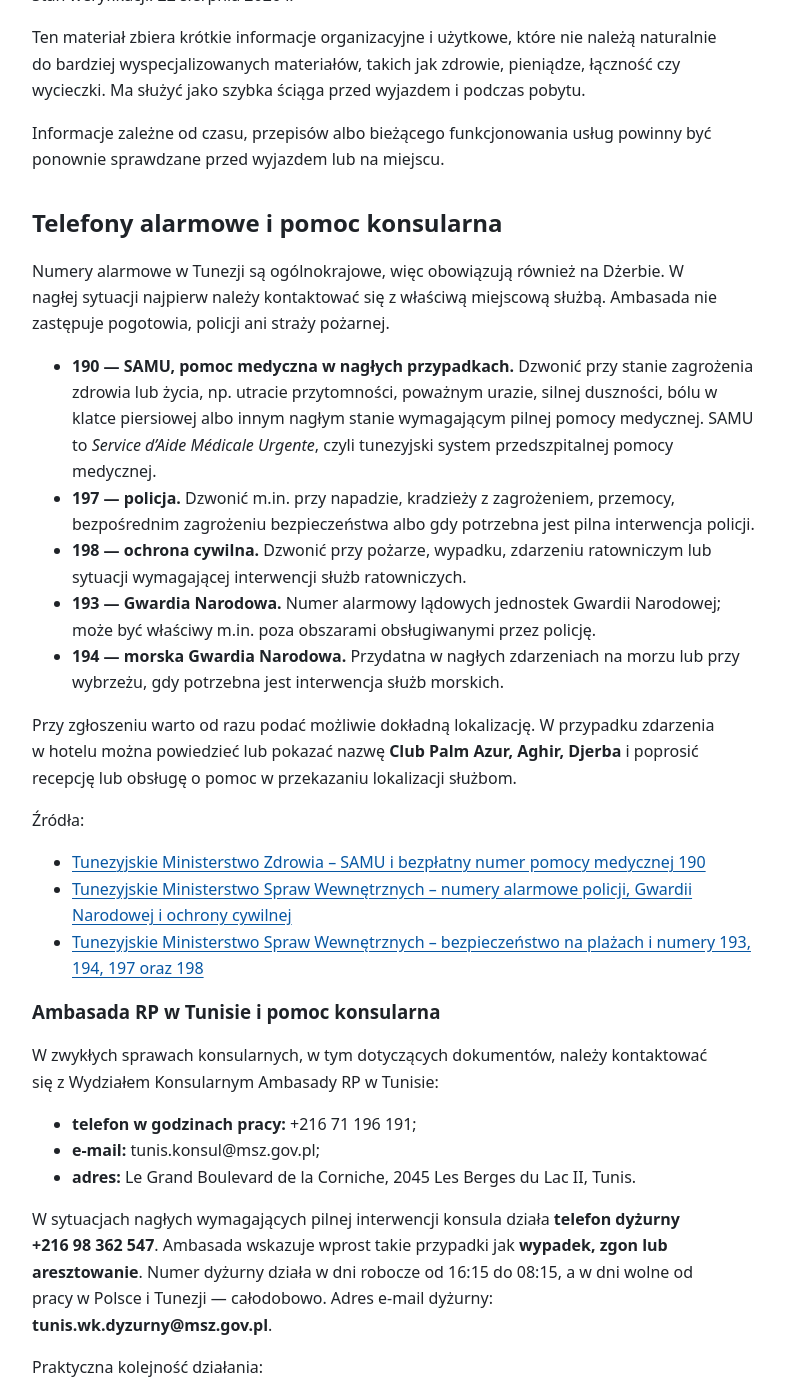
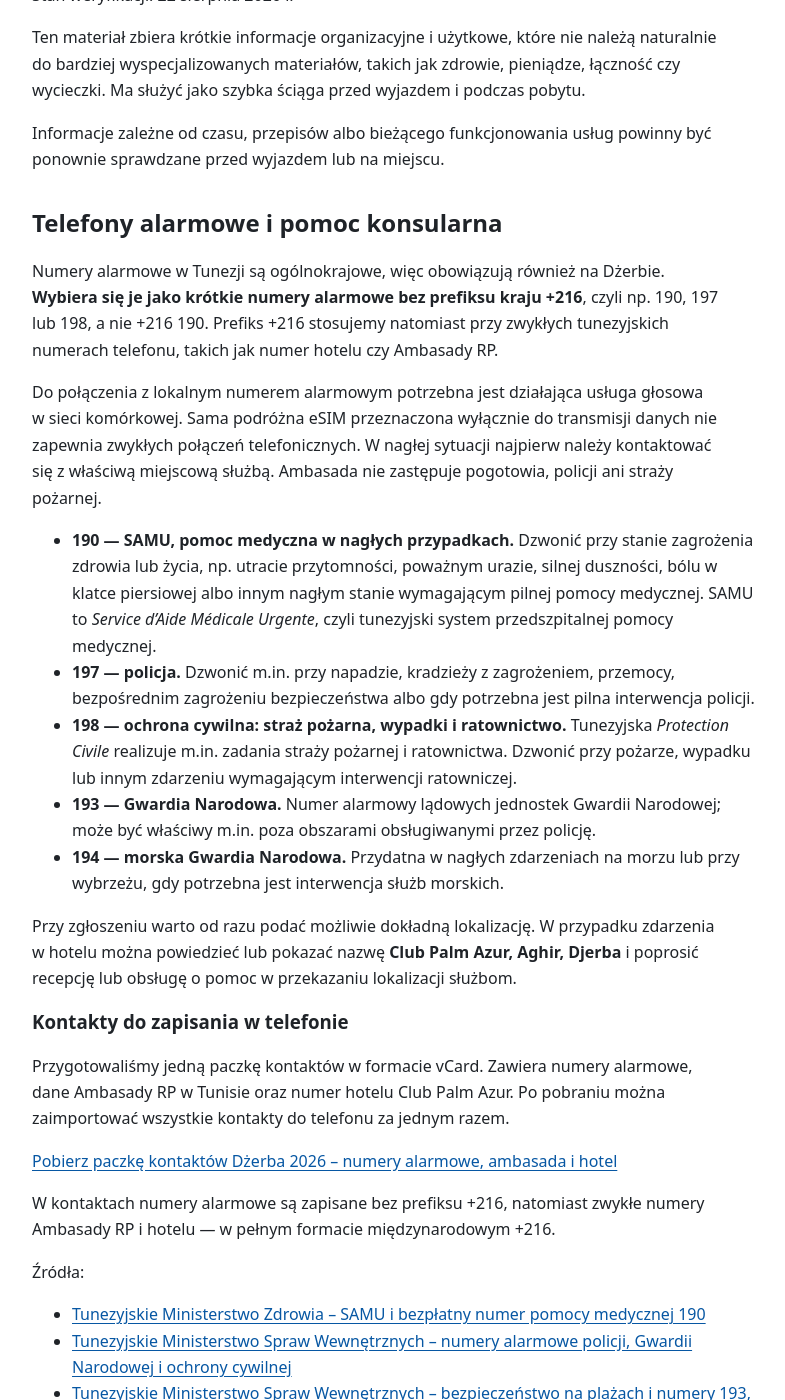
Before and after one commit to rotnicki/djerba-2026, a Jekyll site: the page built from praktyczne.md, in a window 1280 px wide and 1400 px high, scrolled down 334 px. Shown: the whole window, without its empty margins (32-817 px from the left). Built offline with Jekyll 4.4.1, drawn with Linux system fonts in a browser that asks for light colours; our own code applies the rules of GitHub Pages for plain Markdown files; some of the changed text lies outside the part shown.

Commit message:
Doprecyzuj numery alarmowe i dodaj paczkę kontaktów vCard

```diff
--- a/praktyczne.md
+++ b/praktyczne.md
@@ -8,21 +8,32 @@ Informacje zależne od czasu, przepisów albo bieżącego funkcjonowania usług
 
 ## Telefony alarmowe i pomoc konsularna
 
-Numery alarmowe w Tunezji są ogólnokrajowe, więc obowiązują również na Dżerbie. W nagłej sytuacji najpierw należy kontaktować się z właściwą miejscową służbą. Ambasada nie zastępuje pogotowia, policji ani straży pożarnej.
+Numery alarmowe w Tunezji są ogólnokrajowe, więc obowiązują również na Dżerbie. **Wybiera się je jako krótkie numery alarmowe bez prefiksu kraju +216**, czyli np. 190, 197 lub 198, a nie +216 190. Prefiks +216 stosujemy natomiast przy zwykłych tunezyjskich numerach telefonu, takich jak numer hotelu czy Ambasady RP.
+
+Do połączenia z lokalnym numerem alarmowym potrzebna jest działająca usługa głosowa w sieci komórkowej. Sama podróżna eSIM przeznaczona wyłącznie do transmisji danych nie zapewnia zwykłych połączeń telefonicznych. W nagłej sytuacji najpierw należy kontaktować się z właściwą miejscową służbą. Ambasada nie zastępuje pogotowia, policji ani straży pożarnej.
 
 - **190 — SAMU, pomoc medyczna w nagłych przypadkach.** Dzwonić przy stanie zagrożenia zdrowia lub życia, np. utracie przytomności, poważnym urazie, silnej duszności, bólu w klatce piersiowej albo innym nagłym stanie wymagającym pilnej pomocy medycznej. SAMU to *Service d’Aide Médicale Urgente*, czyli tunezyjski system przedszpitalnej pomocy medycznej.
 - **197 — policja.** Dzwonić m.in. przy napadzie, kradzieży z zagrożeniem, przemocy, bezpośrednim zagrożeniu bezpieczeństwa albo gdy potrzebna jest pilna interwencja policji.
-- **198 — ochrona cywilna.** Dzwonić przy pożarze, wypadku, zdarzeniu ratowniczym lub sytuacji wymagającej interwencji służb ratowniczych.
+- **198 — ochrona cywilna: straż pożarna, wypadki i ratownictwo.** Tunezyjska *Protection Civile* realizuje m.in. zadania straży pożarnej i ratownictwa. Dzwonić przy pożarze, wypadku lub innym zdarzeniu wymagającym interwencji ratowniczej.
 - **193 — Gwardia Narodowa.** Numer alarmowy lądowych jednostek Gwardii Narodowej; może być właściwy m.in. poza obszarami obsługiwanymi przez policję.
 - **194 — morska Gwardia Narodowa.** Przydatna w nagłych zdarzeniach na morzu lub przy wybrzeżu, gdy potrzebna jest interwencja służb morskich.
 
 Przy zgłoszeniu warto od razu podać możliwie dokładną lokalizację. W przypadku zdarzenia w hotelu można powiedzieć lub pokazać nazwę **Club Palm Azur, Aghir, Djerba** i poprosić recepcję lub obsługę o pomoc w przekazaniu lokalizacji służbom.
+
+### Kontakty do zapisania w telefonie
+
+Przygotowaliśmy jedną paczkę kontaktów w formacie vCard. Zawiera numery alarmowe, dane Ambasady RP w Tunisie oraz numer hotelu Club Palm Azur. Po pobraniu można zaimportować wszystkie kontakty do telefonu za jednym razem.
+
+[ Pobierz paczkę kontaktów Dżerba 2026 – numery alarmowe, ambasada i hotel ](assets/dzerba-2026-kontakty.vcf)
+
+W kontaktach numery alarmowe są zapisane bez prefiksu +216, natomiast zwykłe numery Ambasady RP i hotelu — w pełnym formacie międzynarodowym +216.
 
 Źródła:
 
 - [Tunezyjskie Ministerstwo Zdrowia – SAMU i bezpłatny numer pomocy medycznej 190](https://santetunisie.rns.tn/fr/sante-en-tunisie/medecine-d-urgence/les-services-d-aide-medicale-urgente-samu)
 - [Tunezyjskie Ministerstwo Spraw Wewnętrznych – numery alarmowe policji, Gwardii Narodowej i ochrony cywilnej](https://www.interieur.gov.tn/actualite/3268/%D8%A8%D9%84%D8%A7%D8%BA)
 - [Tunezyjskie Ministerstwo Spraw Wewnętrznych – bezpieczeństwo na plażach i numery 193, 194, 197 oraz 198](https://www.interieur.gov.tn/actualite/28518/%D8%A8%D9%80%D9%80%D9%80%D9%80%D9%84%D8%A7%D8%BA)
+- [Tunezyjska Ochrona Cywilna – numer 198 i działania związane z zagrożeniem pożarowym](https://www.onpc.nat.tn/)
 
 ### Ambasada RP w Tunisie i pomoc konsularna
 
```
